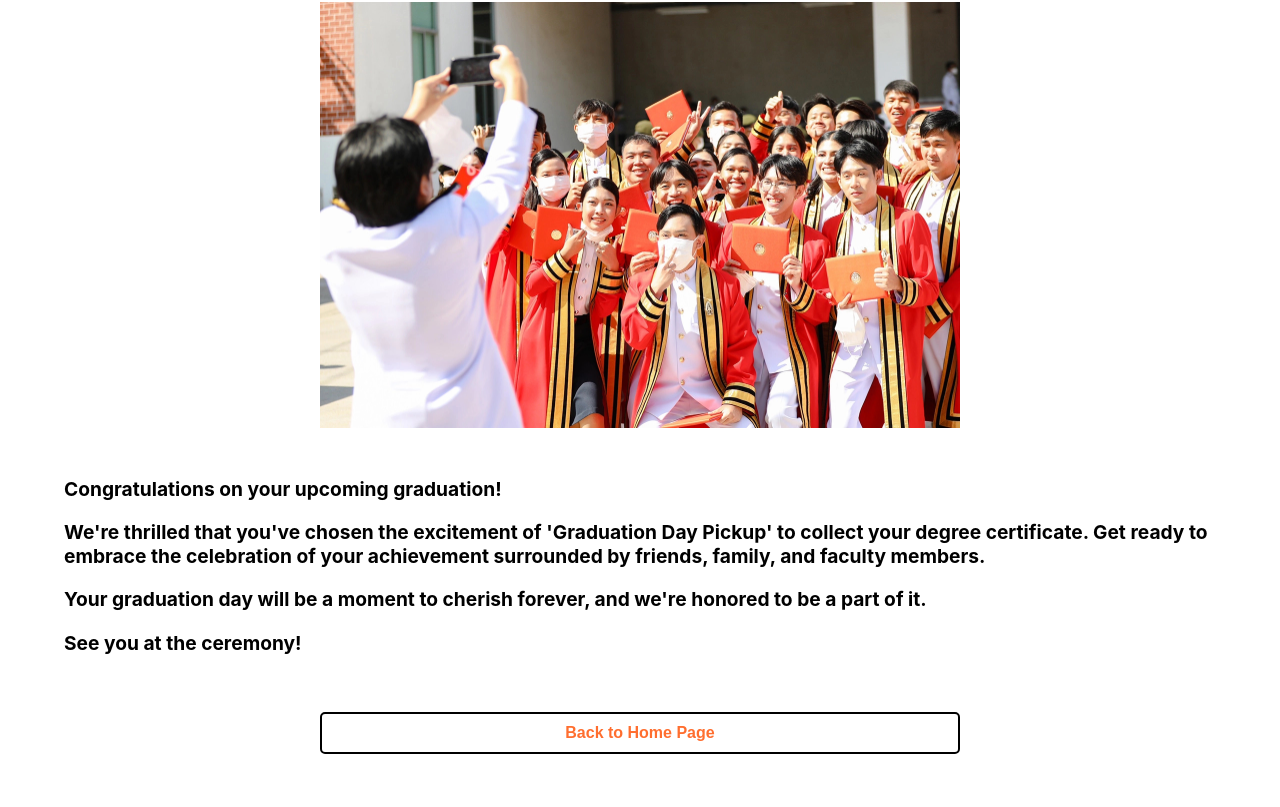
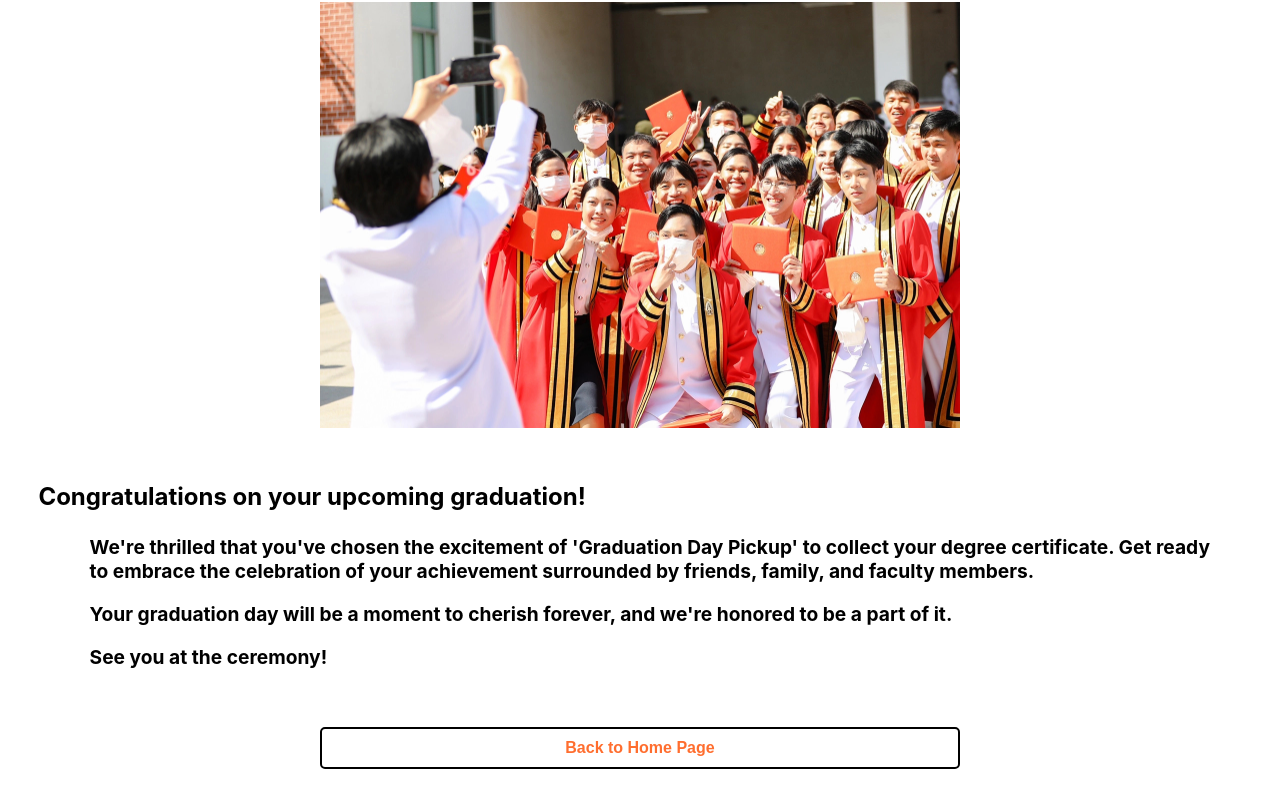
Before and after one commit to JohnOlsea/TeamProject, a React (Create React App) app in the folder Software Team Project/: page /graduationDayPickup in a window 1280 px wide. Shown: the part 413-1220 px from the top of the page. Built offline with nearby package versions, Linux system fonts and the light colour scheme.

Commit message:
Update CSS and change button to Submit
Change Submit button in DegreeCertificateCollection to Confirm

```diff
--- a/Software Team Project/src/pages/DegreeCertificateCollection.js
+++ b/Software Team Project/src/pages/DegreeCertificateCollection.js
@@ -84,7 +84,7 @@ function DegreeCertificateCollection() {
       </div>
 
       <div className="button-container">
-        <button className="submit-button" onClick={handleSubmit}>Submit</button>
+        <button className="submit-button" onClick={handleSubmit}>Confirm</button>
         <button className="back-to-homepage-button-d" onClick={handleHome}>Back to Home Page</button>
       </div>
 
--- a/Software Team Project/src/pages/GraduationDayPickUpDesktop.js
+++ b/Software Team Project/src/pages/GraduationDayPickUpDesktop.js
@@ -43,7 +43,7 @@ function GraduationDayPickupDesktop() {
         <p className="gdp-announcement-title-dt">🎓 Graduation Day Pick Up 🎓</p>
         <img src={kmitlGradImage} alt="Graduation Image" className="gradPU-image-dt"/>
 
-        <p className="gdp-description-dt">Congratulations on your upcoming graduation!</p>
+        <p className="gdp-description2-dt">Congratulations on your upcoming graduation!</p>
         <p className="gdp-description-dt">We're thrilled that you've chosen the excitement of 'Graduation Day Pickup' to collect your degree certificate. Get ready to embrace the celebration of your achievement surrounded by friends, family, and faculty members. </p>
         <p className="gdp-description-dt">Your graduation day will be a moment to cherish forever, and we're honored to be a part of it. </p>
         <p className="gdp-description-dt">See you at the ceremony!</p>
--- a/Software Team Project/src/styles/DegreeCertificateCollection.css
+++ b/Software Team Project/src/styles/DegreeCertificateCollection.css
@@ -161,7 +161,7 @@ body, html {
     width: 50%;
     padding: 10px;
     margin-top: 5%;
-    margin-bottom: 5%;
+    margin-bottom: 3%;
 }
 
 .radio-buttons {
--- a/Software Team Project/src/styles/GraduationDayPickUpDesktop.css
+++ b/Software Team Project/src/styles/GraduationDayPickUpDesktop.css
@@ -15,7 +15,15 @@
 .gdp-description-dt {
     font-size: 120%;
     text-align: left;
-    margin-left: 5%;
+    margin-left: 7%;
+    margin-right: 5%;
+    font-weight: bold;
+}
+
+.gdp-description2-dt {
+    font-size: 150%;
+    text-align: left;
+    margin-left: 3%;
     margin-right: 5%;
     font-weight: bold;
 }
```
